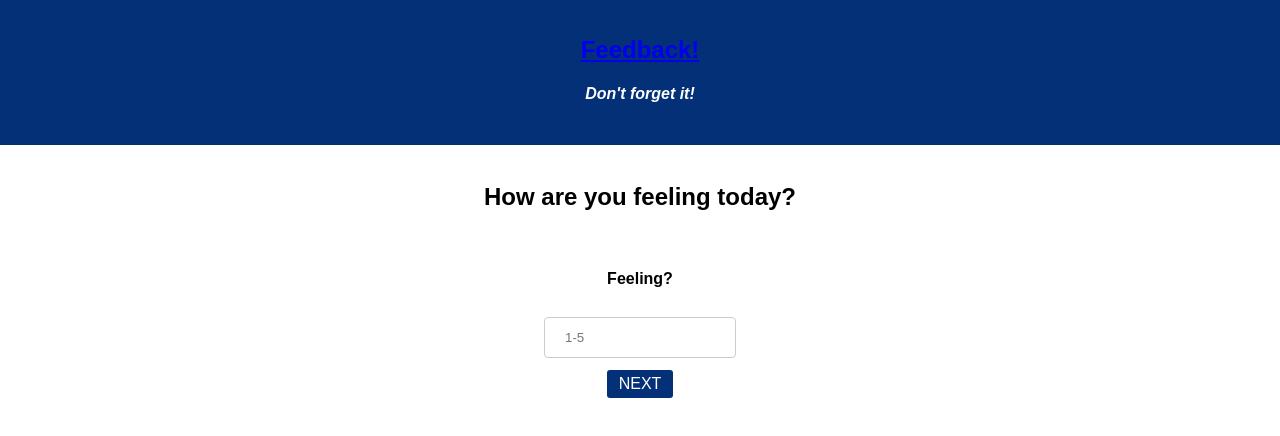
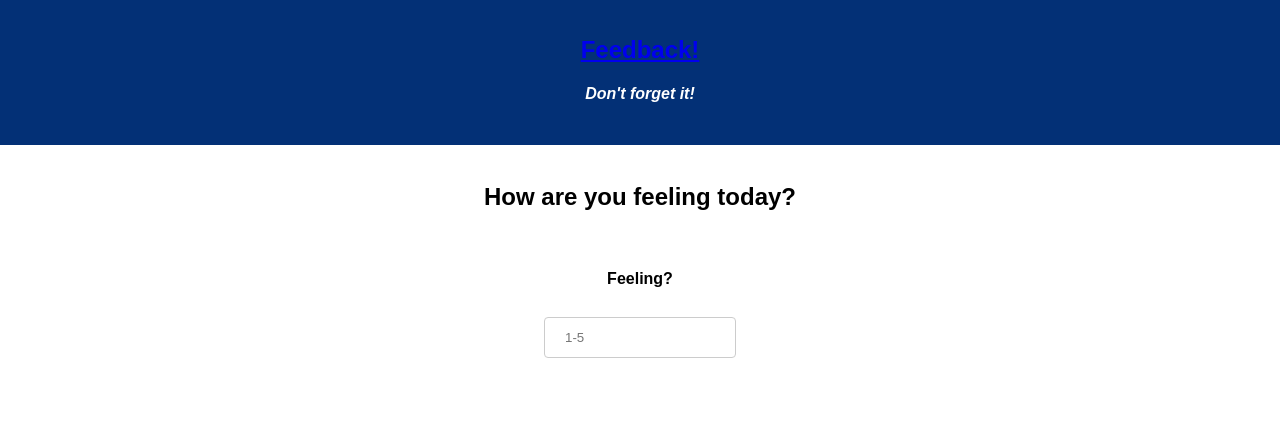
Before and after one commit to astrangethao/redux-feedback-loop, a React (Create React App) app: page / in a window 1280 px wide. Shown: the top 436 px of the page. Built offline with nearby package versions, Linux system fonts and the light colour scheme.

Commit message:
add input validation by conditionally rendering next button only when an input has been made

```diff
--- a/src/components/FeelingPage/FeelingPage.js
+++ b/src/components/FeelingPage/FeelingPage.js
@@ -40,13 +40,16 @@ class FeelingPage extends Component {
             min="1"
             max="5"
             placeholder="1-5"
+            require="required"
           ></input>
         </div>
 
         <div>
-          <button onClick={this.handleNextClick} className="app-btn">
-            NEXT
-          </button>
+          {this.state.feeling && (
+            <button onClick={this.handleNextClick} className="app-btn">
+              NEXT
+            </button>
+          )}
         </div>
       </div>
     );
--- a/src/components/SupportPage/SupportPage.js
+++ b/src/components/SupportPage/SupportPage.js
@@ -40,13 +40,16 @@ class SupportPage extends Component {
             min="1"
             max="5"
             placeholder="1-5"
+            require="required"
           ></input>
         </div>
 
         <div>
-          <button onClick={this.handleNextClick} className="app-btn">
-            NEXT
-          </button>
+          {this.state.support && (
+            <button onClick={this.handleNextClick} className="app-btn">
+              NEXT
+            </button>
+          )}
         </div>
       </div>
     );
--- a/src/components/UnderstandingPage/UnderstandingPage.js
+++ b/src/components/UnderstandingPage/UnderstandingPage.js
@@ -40,13 +40,16 @@ class UnderstandingPage extends Component {
             min="1"
             max="5"
             placeholder="1-5"
+            require="required"
           ></input>
         </div>
 
         <div>
-          <button onClick={this.handleNextClick} className="app-btn">
-            NEXT
-          </button>
+          {this.state.understanding && (
+            <button onClick={this.handleNextClick} className="app-btn">
+              NEXT
+            </button>
+          )}
         </div>
       </div>
     );
```
